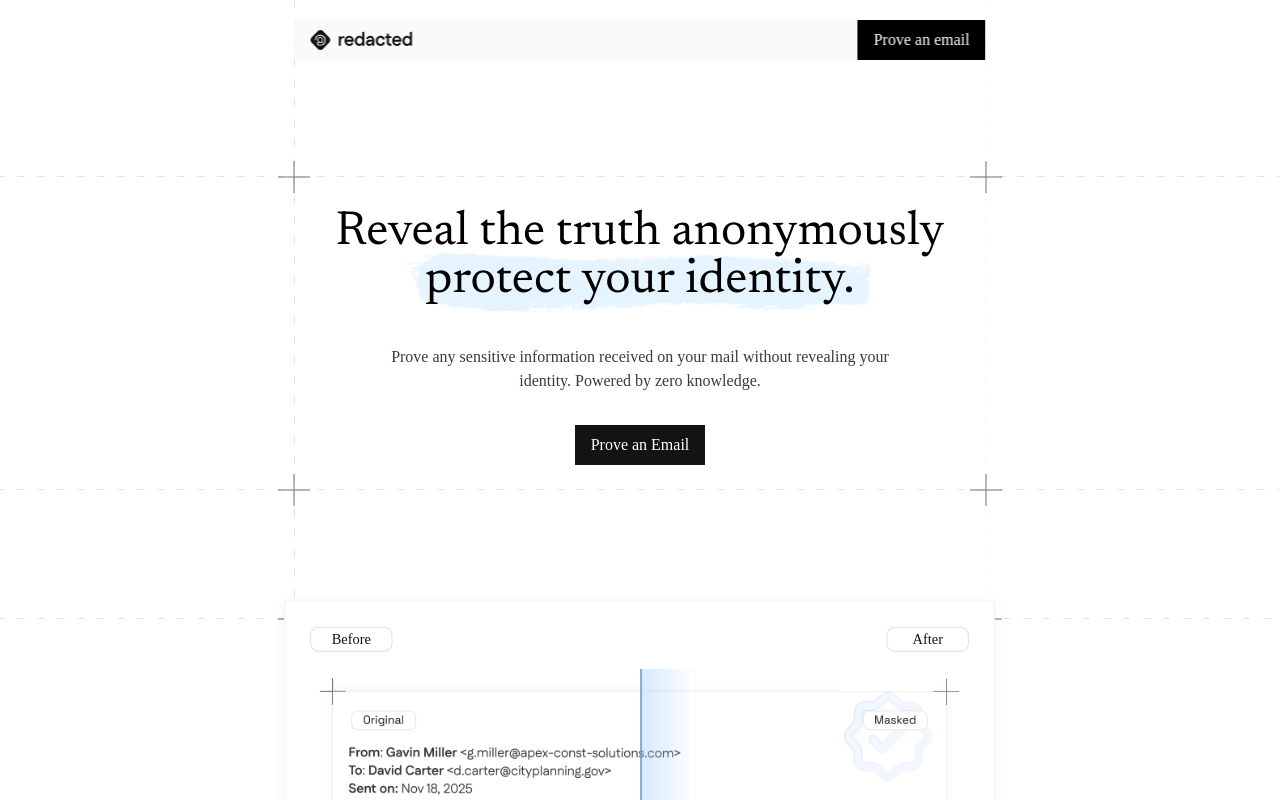
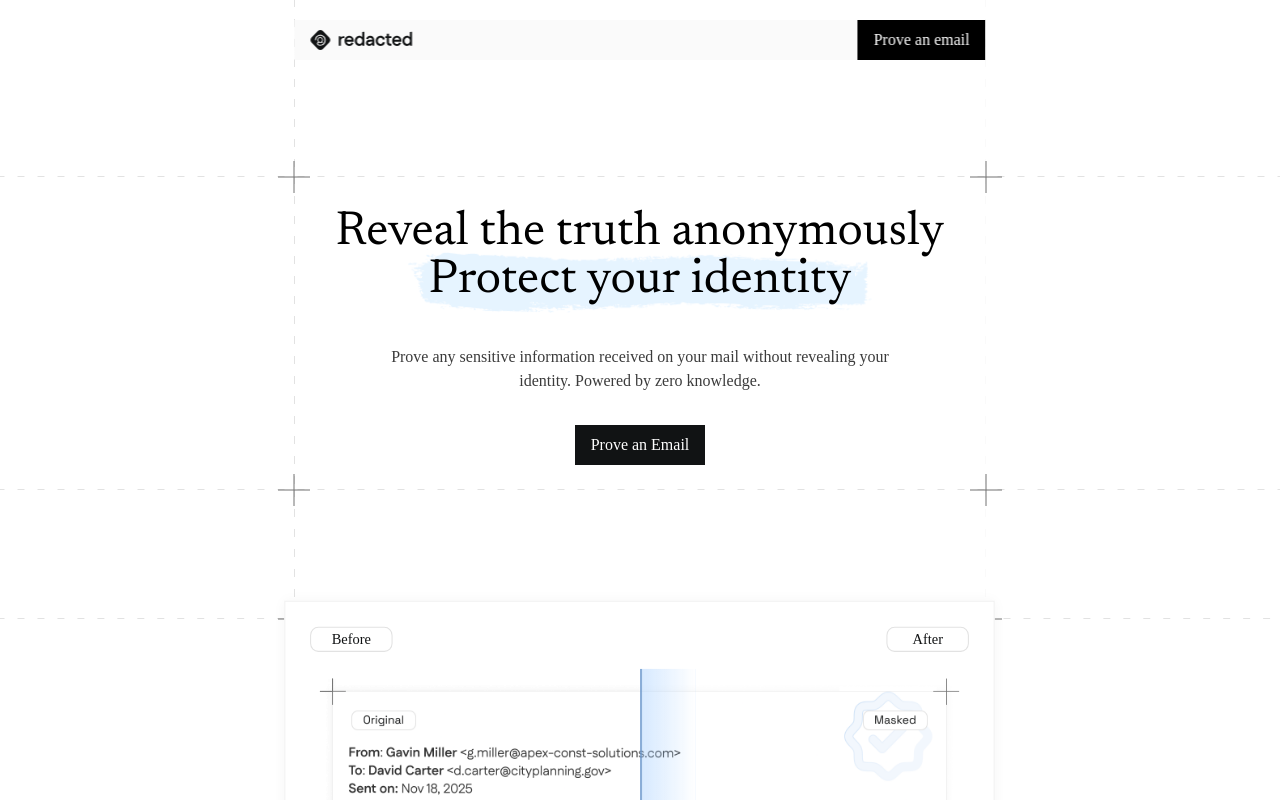
Before and after one commit to zkemail/Redacted, a React (Vite) app: page / in a window 1280 px wide. Shown: the top 800 px of the page. Built offline with nearby package versions, Linux system fonts and the light colour scheme; a web font is replaced by a local one; what @noir-lang/acvm_js, @noir-lang/noirc_abi would draw is missing.

Commit message:
chore: copy edit for homepage

```diff
--- a/src/pages/Home.tsx
+++ b/src/pages/Home.tsx
@@ -84,7 +84,7 @@ export default function Home() {
             <div className="flex flex-col text-3xl lg:text-5xl font-heading text-center px-3 py-2">
               <div className="mx-2">Reveal the truth anonymously</div>
               <div className="relative inline-block mx-auto px-2">
-                <span className="relative z-10">protect your identity.</span>
+                <span className="relative z-10">Protect your identity</span>
                 <span className="absolute -inset-1 sm:-inset-2 md:-inset-3 z-0 bg-[url('/heading-bg.png')] bg-no-repeat bg-center sm:bg-contain bg-cover" />
               </div>
             </div>
```
